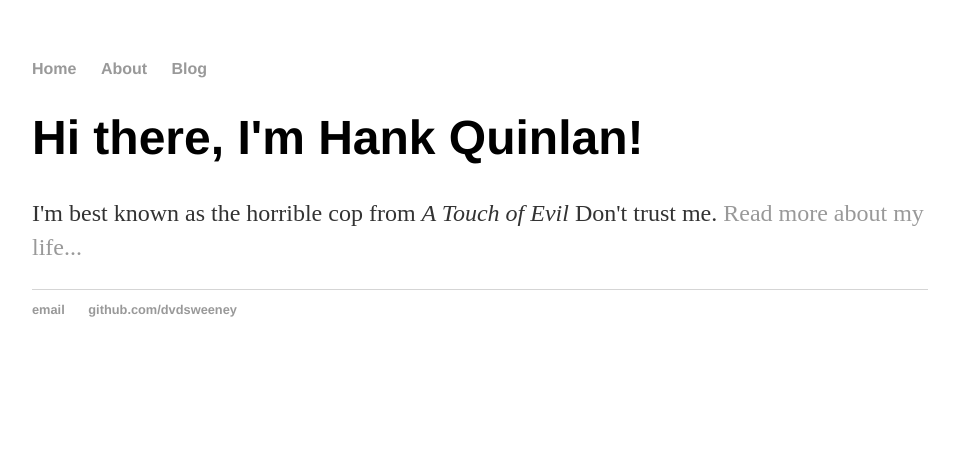
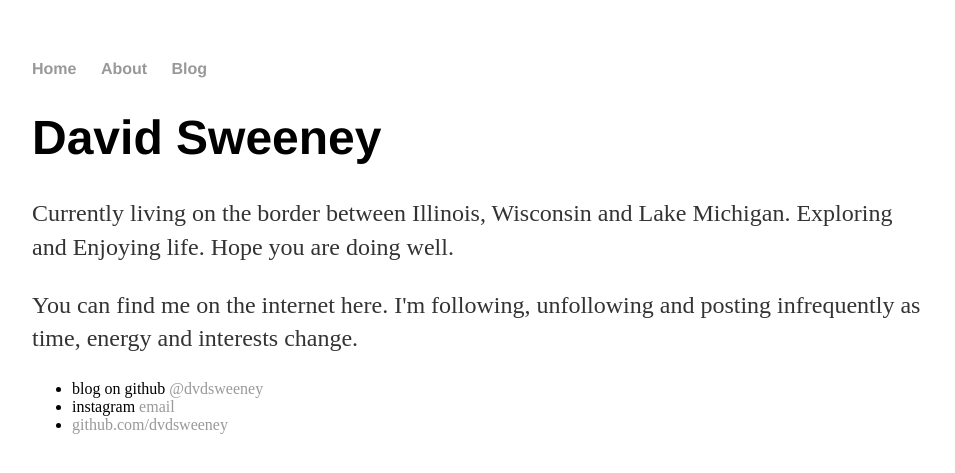
Before and after one commit to dvdsweeney/dvdsweeney.github.io, a Jekyll site: the page built from index.html, in a window 1280 px wide. Shown: the top 473 px of the page, without its empty margins (160-1115 px from the left). Built offline with Jekyll 4.4.1, drawn with Linux system fonts in a browser that asks for light colours.

Commit message:
Update index.html

```diff
--- a/index.html
+++ b/index.html
@@ -1,8 +1,16 @@
 ---
 layout: default
-title: David Sweeney | Blog
+title: David Sweeney | Home
 ---
 <div class="blurb">
-	<h1>Hi there, I'm Hank Quinlan!</h1>
-	<p>I'm best known as the horrible cop from <em>A Touch of Evil</em> Don't trust me. <a href="/about">Read more about my life...</a></p>
+	<h1>David Sweeney</h1>
+	<p>Currently living on the border between Illinois, Wisconsin and Lake Michigan. Exploring and Enjoying life. Hope you are doing well.</p>
+	<p>You can find me on the internet here. I'm following, unfollowing and posting infrequently as time, energy and interests change.<p>
+
+	<ul>
+		<li>blog on github <a href="https://dvdsweeney.github.io/blog//>blog</a></li>
+		<li>twitter <a href="https://twitter.com/dvdsweeney>@dvdsweeney</a></li>
+		<li>instagram <a href="https://www.instagram.com/dvd.sweeney/>dvd.sweeney</a></li>
+	</ul>
+
 </div><!-- /.blurb -->
```
